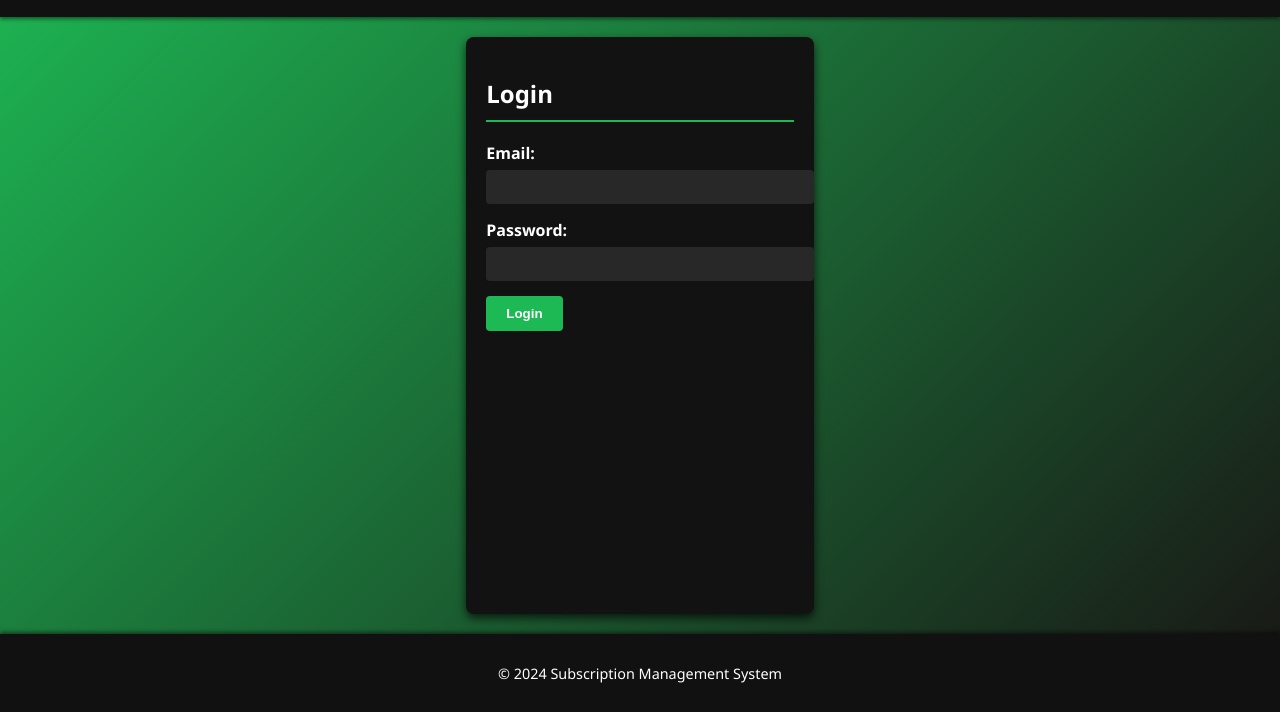
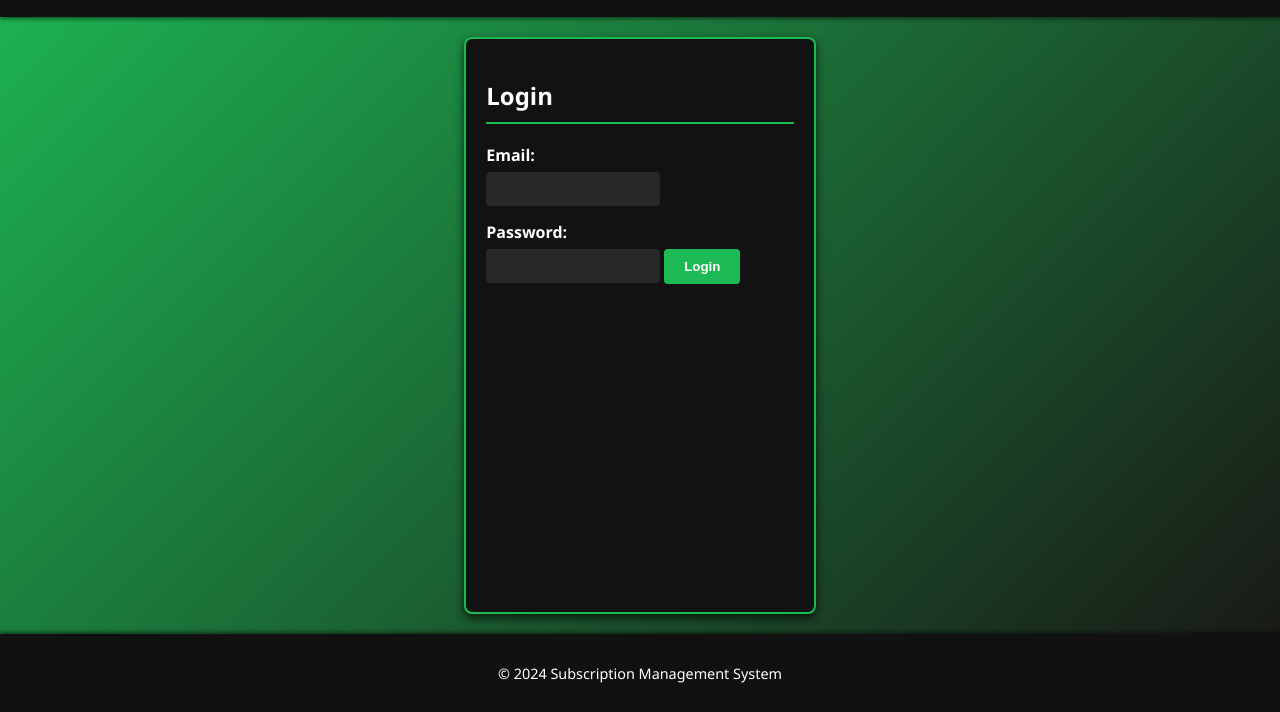
Before and after one commit to Ansh-cod/Subscription-management-system, a website: page frontend/index.html in a window 1280 px wide. Shown: the part 88-800 px from the top of the page. Drawn offline with Linux system fonts and the light colour scheme.

Commit message:
Initial styles setup for the project

```diff
--- a/frontend/styles.css
+++ b/frontend/styles.css
@@ -44,9 +44,10 @@ main {
   padding: 20px;
   background-color: #121212; /* Dark background similar to Amazon Prime */
   border-radius: 8px;
-  max-width: 900px;
+  max-width: 500px;
   margin: 20px auto;
   box-shadow: 0 4px 10px rgba(0,0,0,0.7);
+  border: 2px solid #1DB954;
 }
 
 /* Section styles */
@@ -74,7 +75,7 @@ form input[type="password"],
 form input[type="number"],
 form input[type="date"],
 form select {
-  width: 100%;
+  width: 50%;
   padding: 8px 10px;
   margin-bottom: 15px;
   border: none;
```
